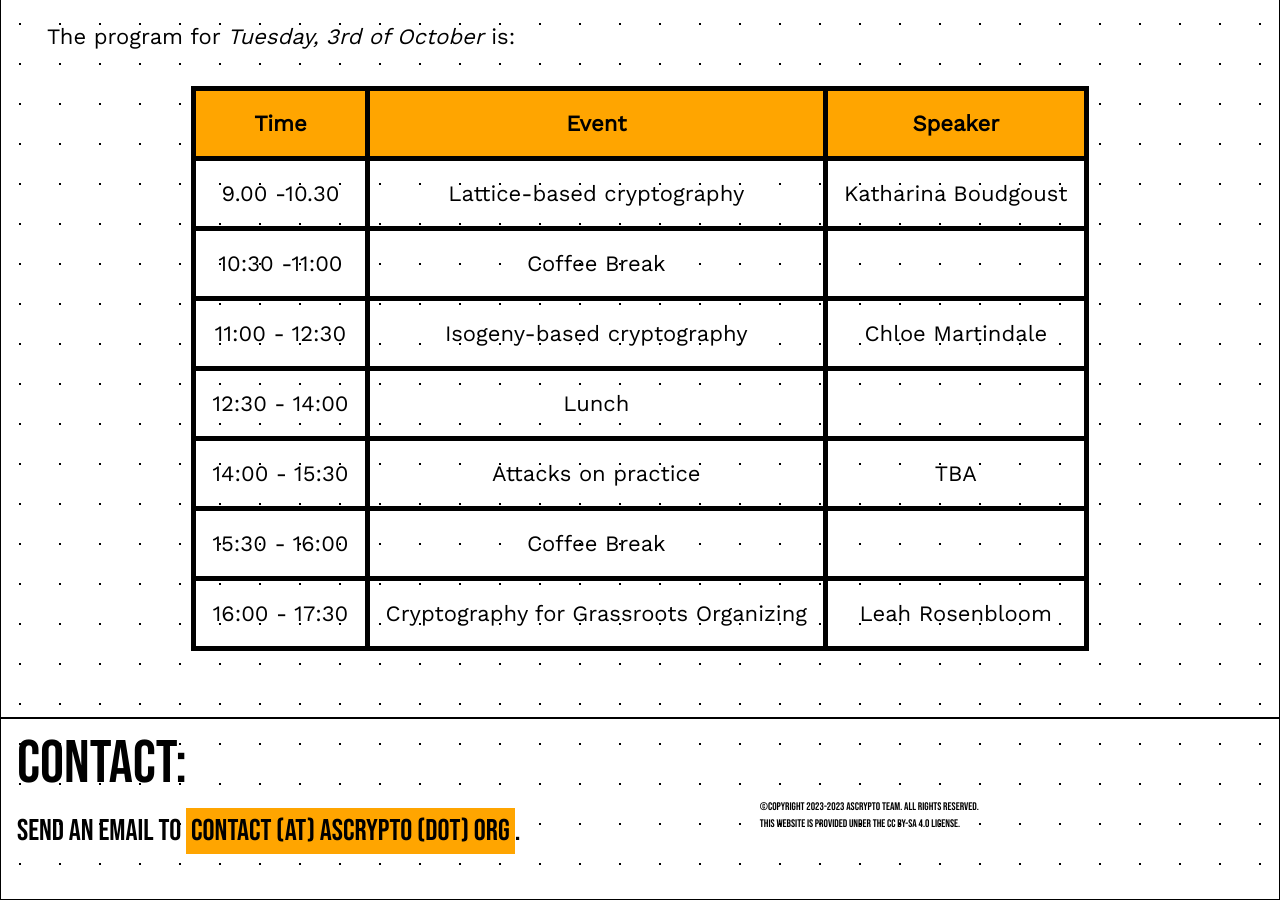
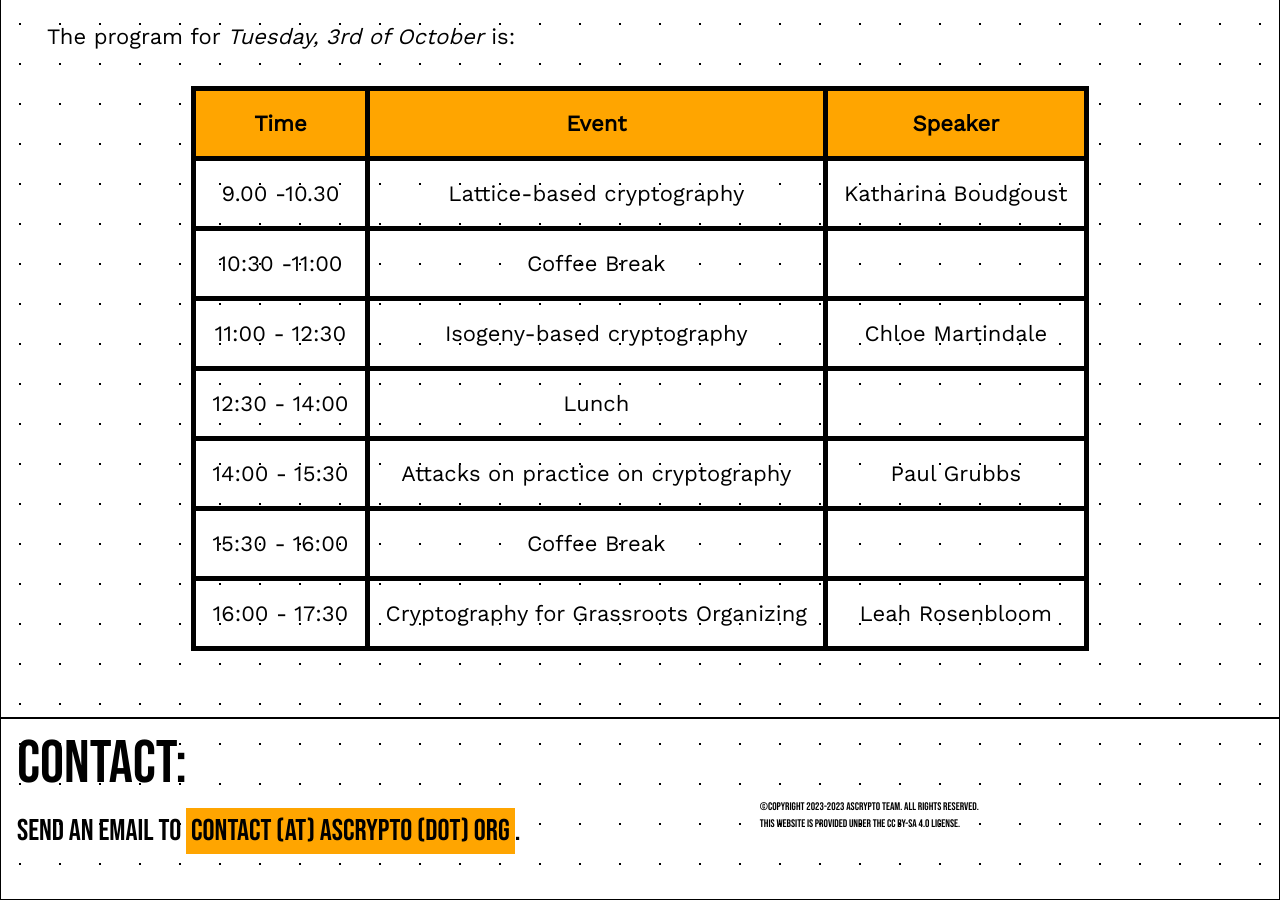
Before and after one commit to claucece/ascrypto, a Jekyll site: the page built from 2023.html, in a window 1280 px wide and 900 px high, scrolled down 1516 px. Built offline with Jekyll 4.4.1, drawn with Linux system fonts in a browser that asks for light colours.

Commit message:
Add speaker

```diff
--- a/2023.html
+++ b/2023.html
@@ -109,8 +109,8 @@ tags: menu
     </tr>
     <tr>
         <td>14:00 - 15:30</td>
-        <td>Attacks on practice</td>
-        <td>TBA</td>
+        <td>Attacks on practice on cryptography</td>
+        <td>Paul Grubbs</td>
     </tr>
     <tr>
         <td>15:30 - 16:00</td>
```
